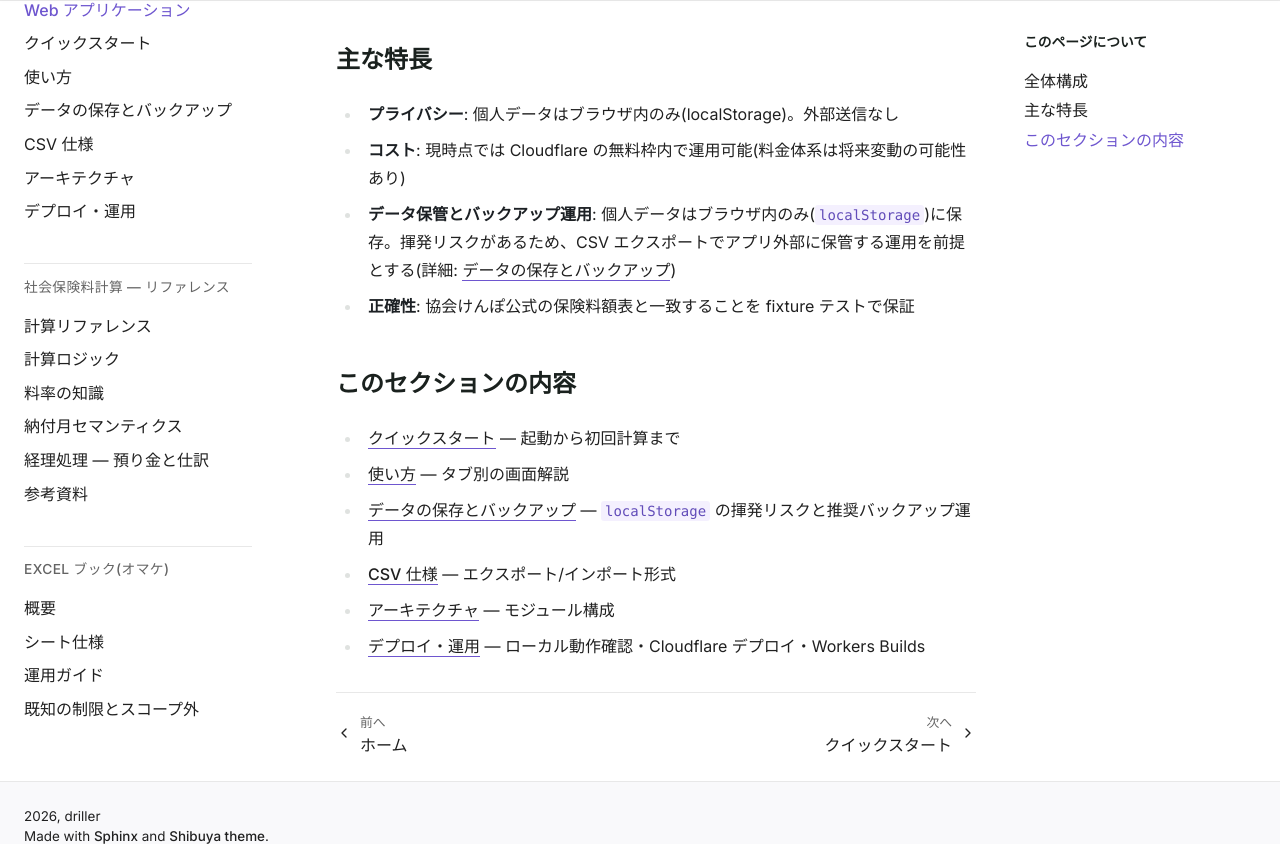
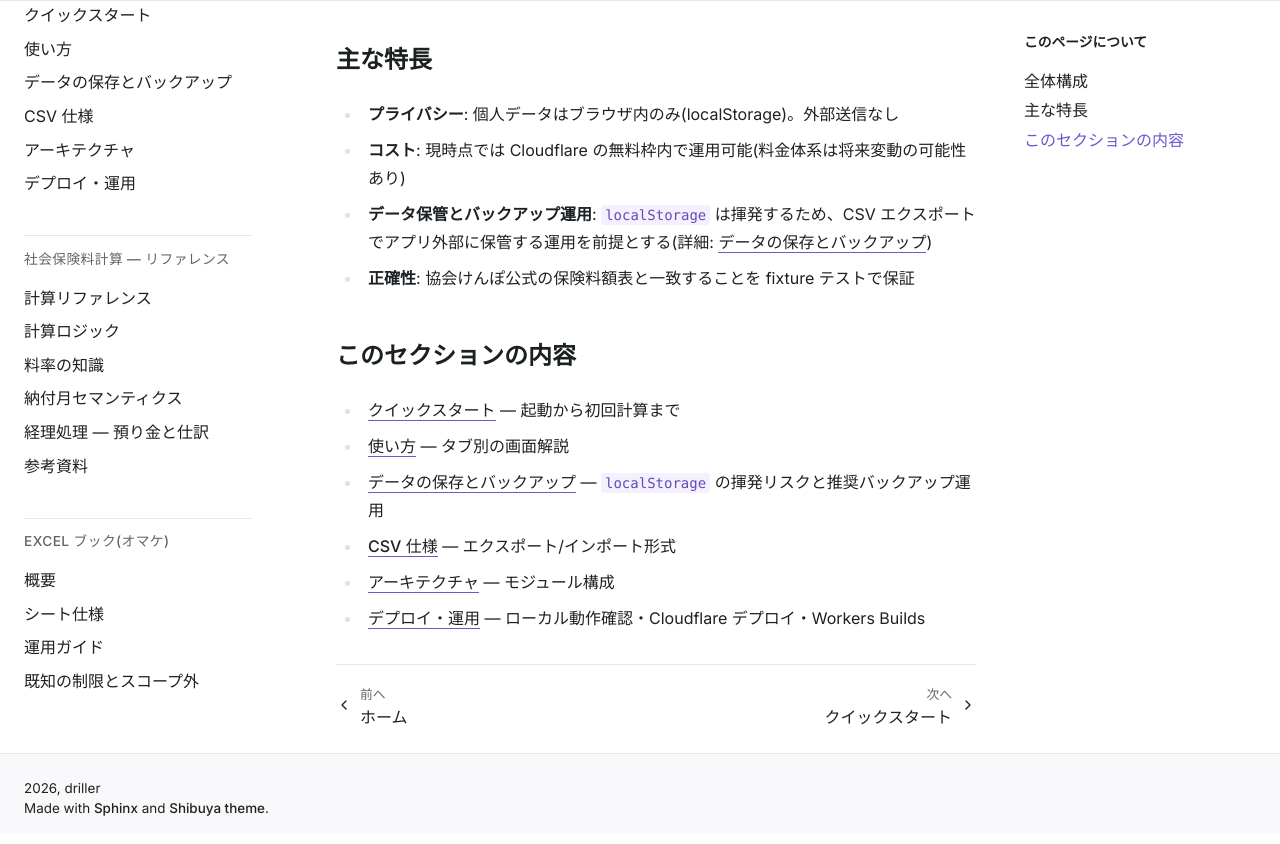
Before and after one commit to drillan/solo-shaho, a Sphinx documentation site: the page built from docs/web/index.md, in a window 1280 px wide and 900 px high, scrolled down 586 px, cut to the strip 56-900 px from the top of the window. Built offline with Sphinx 7.4.7, drawn with Linux system fonts in a browser that asks for light colours.

Commit message:
docs(web): drop redundant localStorage mention from new feature bullet
hachimoku レビュー指摘 (PR #7): 「主な特長」リストの新規
「データ保管とバックアップ運用」項目が、隣接する「プライバシー」項目と
「個人データはブラウザ内のみ(localStorage)」の事実を重複させていた。
仕様書 §6 の「プライバシー項目に既述のため、新項目は揮発リスクと運用前提に絞る」
方針が実装で守られていなかったため、保存先の説明を削ぎ運用前提のみに焦点を絞る。

Co-Authored-By: Claude Opus 4.7 (1M context) <noreply@anthropic.com>

```diff
--- a/docs/web/index.md
+++ b/docs/web/index.md
@@ -26,7 +26,7 @@ flowchart LR
 
 - **プライバシー**: 個人データはブラウザ内のみ(localStorage)。外部送信なし
 - **コスト**: 現時点では Cloudflare の無料枠内で運用可能(料金体系は将来変動の可能性あり)
-- **データ保管とバックアップ運用**: 個人データはブラウザ内のみ(`localStorage`)に保存。揮発リスクがあるため、CSV エクスポートでアプリ外部に保管する運用を前提とする(詳細: [データの保存とバックアップ](storage.md))
+- **データ保管とバックアップ運用**: `localStorage` は揮発するため、CSV エクスポートでアプリ外部に保管する運用を前提とする(詳細: [データの保存とバックアップ](storage.md))
 - **正確性**: 協会けんぽ公式の保険料額表と一致することを fixture テストで保証
 
 ## このセクションの内容
```
